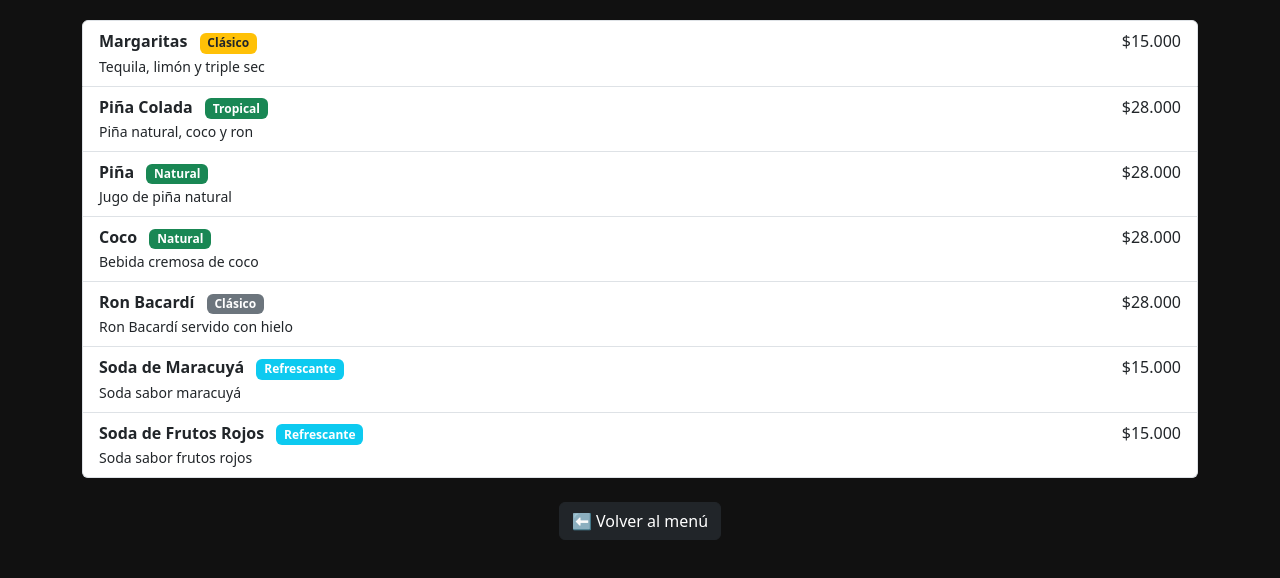
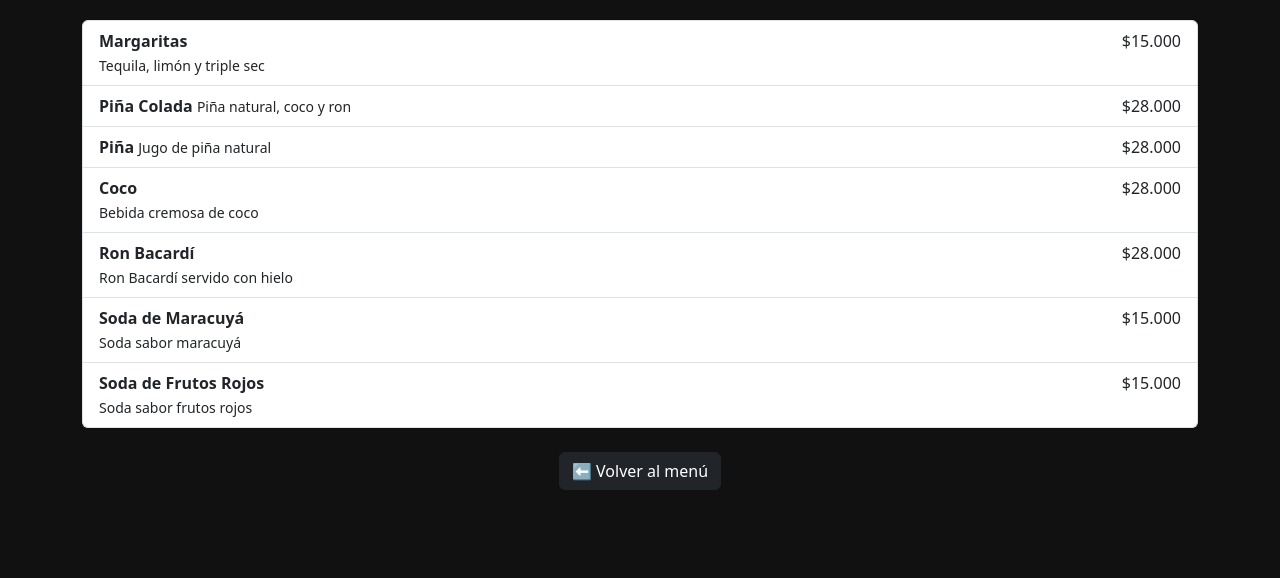
Before and after one commit to JULIUSMAXIMO44/il-capriccio-menu, a plain HTML site: page MENU-IL-CAPRICCIO/cocteles.html in a window 1280 px wide. Shown: the part 154-732 px from the top of the page. Drawn offline with nearby package versions, Linux system fonts and the light colour scheme.

Commit message:
Format cocktail items for better readability
Fueron añadidos saltos de carro para la descripción y removidas las etiquetas de colores.

```diff
--- a/MENU-IL-CAPRICCIO/cocteles.html
+++ b/MENU-IL-CAPRICCIO/cocteles.html
@@ -31,8 +31,8 @@
 
       <li class="list-group-item d-flex justify-content-between align-items-start">
         <div>
-          <strong>Margaritas</strong>
-          <span class="badge bg-warning text-dark ms-2">Clásico</span><br>
+          <strong>Margaritas</strong><br>
+
           <small>Tequila, limón y triple sec</small>
         </div>
         <span>$15.000</span>
@@ -41,8 +41,8 @@
       <li class="list-group-item d-flex justify-content-between align-items-start">
         <div>
           <strong>Piña Colada</strong>
-          <span class="badge bg-success ms-2">Tropical</span><br>
-          <small>Piña natural, coco y ron</small>
+
+          <small>Piña natural, coco y ron</small><br>
         </div>
         <span>$28.000</span>
       </li>
@@ -50,16 +50,15 @@
       <li class="list-group-item d-flex justify-content-between align-items-start">
         <div>
           <strong>Piña</strong>
-          <span class="badge bg-success ms-2">Natural</span><br>
-          <small>Jugo de piña natural</small>
+
+          <small>Jugo de piña natural</small><br>
         </div>
         <span>$28.000</span>
       </li>
 
       <li class="list-group-item d-flex justify-content-between align-items-start">
         <div>
-          <strong>Coco</strong>
-          <span class="badge bg-success ms-2">Natural</span><br>
+          <strong>Coco</strong><br>
           <small>Bebida cremosa de coco</small>
         </div>
         <span>$28.000</span>
@@ -67,8 +66,7 @@
 
       <li class="list-group-item d-flex justify-content-between align-items-start">
         <div>
-          <strong>Ron Bacardí</strong>
-          <span class="badge bg-secondary ms-2">Clásico</span><br>
+          <strong>Ron Bacardí</strong><br>
           <small>Ron Bacardí servido con hielo</small>
         </div>
         <span>$28.000</span>
@@ -76,8 +74,7 @@
 
       <li class="list-group-item d-flex justify-content-between align-items-start">
         <div>
-          <strong>Soda de Maracuyá</strong>
-          <span class="badge bg-info ms-2">Refrescante</span><br>
+          <strong>Soda de Maracuyá</strong><br>
           <small>Soda sabor maracuyá</small>
         </div>
         <span>$15.000</span>
@@ -85,8 +82,7 @@
 
       <li class="list-group-item d-flex justify-content-between align-items-start">
         <div>
-          <strong>Soda de Frutos Rojos</strong>
-          <span class="badge bg-info ms-2">Refrescante</span><br>
+          <strong>Soda de Frutos Rojos</strong><br>
           <small>Soda sabor frutos rojos</small>
         </div>
         <span>$15.000</span>
```
